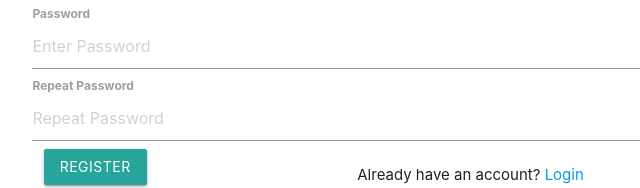
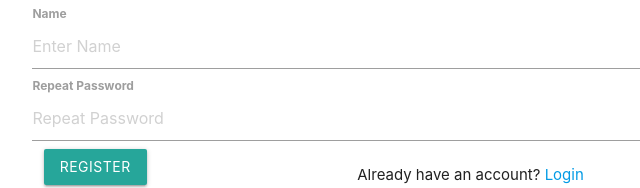
Before and after one commit to tan-jacob/Battleship, a website: page Frontend/register.html in a window 1280 px wide. Shown: the part 250-438 px from the top of the page, 294-934 px from the left. Drawn offline with nearby package versions, Linux system fonts and the light colour scheme.

Commit message:
change field of register form

```diff
--- a/Frontend/register.html
+++ b/Frontend/register.html
@@ -22,11 +22,11 @@
               <label for="email"><b>Username</b></label>
               <input type="text" placeholder="Enter Username" name="user" id="username" required>
 
-              <label for="psw"><b>Password</b></label>
-              <input type="password" placeholder="Enter Password" name="psw" id="psw" required>
+              <label for="psw"><b>Name</b></label>
+              <input type="text" placeholder="Enter Name" name="name" id="name" required>
 
               <label for="psw-repeat"><b>Repeat Password</b></label>
-              <input type="password" placeholder="Repeat Password" name="psw-repeat" id="psw-repeat" required>
+              <input type="password" placeholder="Repeat Password" name="psw" id="psw" required>
              <div class="row">
                  <div class="col s6">
                     <button type="submit" class="waves-effect waves-light btn">Register</button>
```
